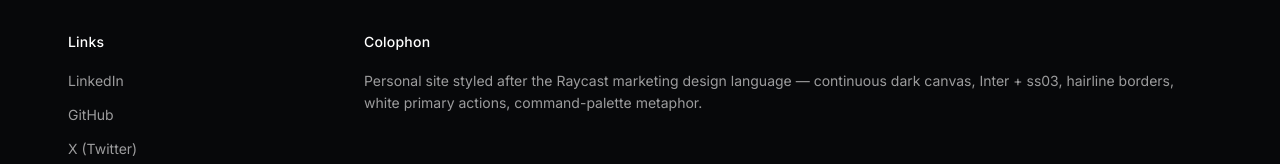
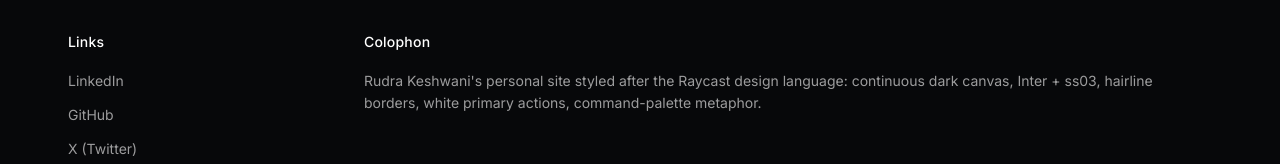
Before and after one commit to rudra-code-creator/rudra-keshwani-personal-website, a Next.js app: page / in a window 1280 px wide. Shown: the part 4720-4884 px from the top of the page. Built offline with nearby package versions, Linux system fonts and the light colour scheme; no server answers.

Commit message:
Update colophon text for clarity and attribution

```diff
--- a/app/page.tsx
+++ b/app/page.tsx
@@ -303,7 +303,7 @@ export default function Home() {
             <div className="lg:col-span-3">
               <p className="text-body-sm-strong text-on-dark">Colophon</p>
               <p className="mt-4 text-body-sm text-mute">
-                Personal site styled after the Raycast marketing design language — continuous dark canvas,
+                Rudra Keshwani's personal site styled after the Raycast design language: continuous dark canvas,
                 Inter + ss03, hairline borders, white primary actions, command-palette metaphor.
               </p>
             </div>
```
